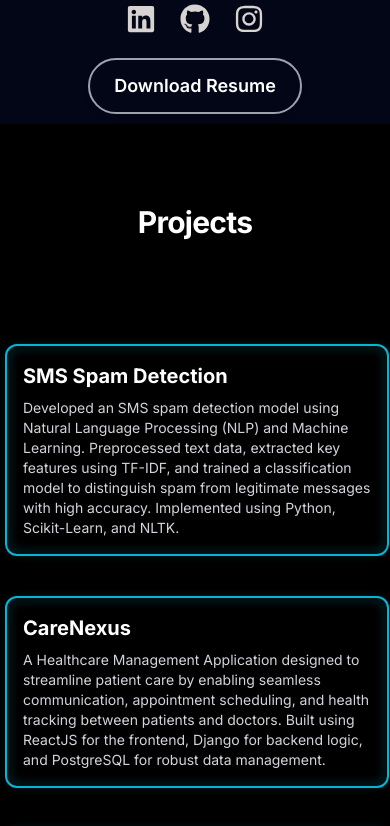
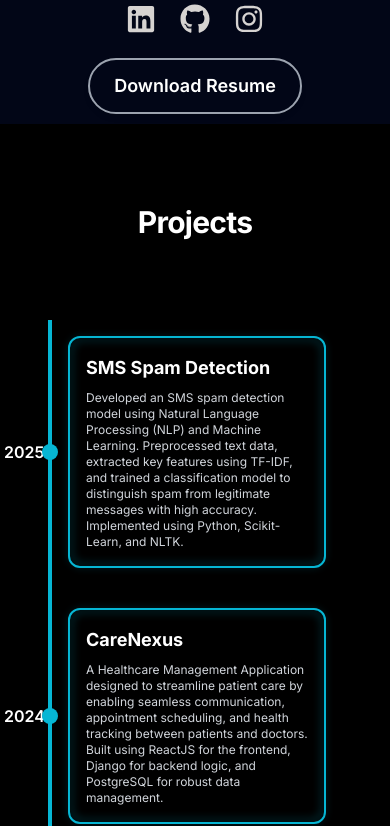
Before and after one commit to Aromal004/Portfolio, a React (Vite) app: page / in a window 390 px wide. Shown: the part 720-1546 px from the top of the page. Built offline with nearby package versions, Linux system fonts and the light colour scheme.

Commit message:
projecttimeline responsive

```diff
--- a/src/components/ProjectTimeline.jsx
+++ b/src/components/ProjectTimeline.jsx
@@ -30,7 +30,7 @@ const projects = [
 
 const ProjectTimeline = () => {
   return (
-    <div id="Projects" className="flex flex-col items-center justify-center min-h-screen lg:text-6xl text-white px-6">
+    <div id="Projects" className="flex flex-col items-center justify-center min-h-screen lg:text-6xl text-white px-4 sm:px-6">
       {/* Title Animation */}
       <motion.h2
         className="my-20 text-center text-3xl lg:text-6xl lg:leading-normal tracking-tight font-bold"
@@ -41,7 +41,7 @@ const ProjectTimeline = () => {
         Projects
       </motion.h2>
 
-      <div className="relative border-l-4 border-cyan-500 p-6">
+      <div className="relative border-l-4 border-cyan-500 p-4 sm:p-6">
         {projects.map((project, index) => (
           <motion.div
             key={index}
@@ -53,7 +53,7 @@ const ProjectTimeline = () => {
           >
             {/* Year */}
             <motion.div
-              className="text-lg font-semibold absolute -left-16"
+              className="text-base sm:text-lg font-semibold absolute -left-12 sm:-left-16"
               initial={{ opacity: 0, x: -30 }}
               whileInView={{ opacity: 1, x: 0 }}
               transition={{ duration: 0.5, delay: index * 0.2 }}
@@ -74,12 +74,12 @@ const ProjectTimeline = () => {
               href={project.link || "#"}
               target="_blank"
               rel="noopener noreferrer"
-              className="relative w-96 p-4 bg-black border-2 border-cyan-500 rounded-xl shadow-lg transition-transform hover:scale-105"
+              className="relative w-full sm:w-96 p-4 bg-black border-2 border-cyan-500 rounded-xl shadow-lg transition-transform hover:scale-105"
               whileHover={{ scale: 1.05 }}
               transition={{ type: "spring", stiffness: 300 }}
             >
-              <h3 className="text-xl font-bold">{project.title}</h3>
-              <p className="text-sm text-gray-300 mt-2">{project.description}</p>
+              <h3 className="text-lg sm:text-xl font-bold">{project.title}</h3>
+              <p className="text-xs sm:text-sm text-gray-300 mt-2">{project.description}</p>
               <motion.div
                 className="absolute inset-0 border-2 border-cyan-500 rounded-xl blur-sm opacity-50"
                 whileHover={{ opacity: 1, scale: 1.05 }}
```
